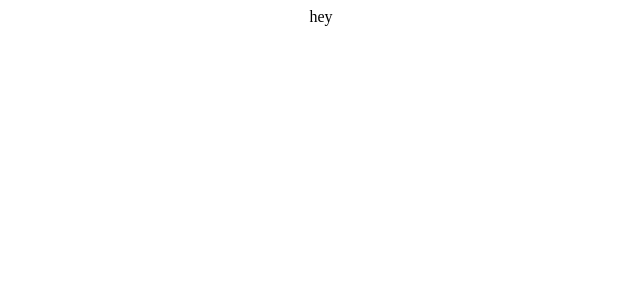
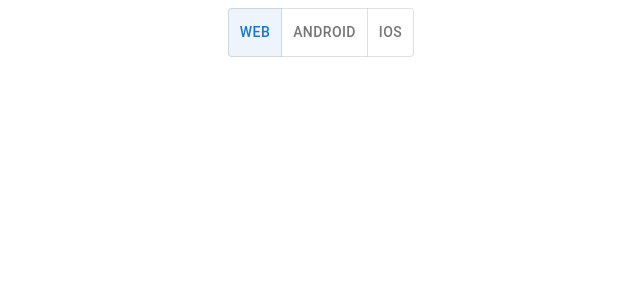
Before and after one commit to AlexanderLeino/hashnode-hackathon, a React (Create React App) app in the folder client/: page / in a window 1280 px wide. Shown: the top 300 px of the page, without its empty margins (319-959 px from the left). Built offline with nearby package versions, Linux system fonts and the light colour scheme; the HTML template or start-up script is replaced by a standard one.

Commit message:
material ui established folder structure in place

```diff
--- a/client/src/App.js
+++ b/client/src/App.js
@@ -1,11 +1,11 @@
 import React from 'react';
 import './App.css';
-
+import Button from './components/Button'
 
 function App() {
   return (
     <div className="App">
-      hey
+      <Button />
     </div>
   );
 }
--- /dev/null
+++ b/client/src/components/Button.js
@@ -0,0 +1,24 @@
+import * as React from 'react';
+import ToggleButton from '@mui/material/ToggleButton';
+import ToggleButtonGroup from '@mui/material/ToggleButtonGroup';
+
+export default function ColorToggleButton() {
+  const [alignment, setAlignment] = React.useState('web');
+
+  const handleChange = (event, newAlignment) => {
+    setAlignment(newAlignment);
+  };
+
+  return (
+    <ToggleButtonGroup
+      color="primary"
+      value={alignment}
+      exclusive
+      onChange={handleChange}
+    >
+      <ToggleButton value="web">Web</ToggleButton>
+      <ToggleButton value="android">Android</ToggleButton>
+      <ToggleButton value="ios">iOS</ToggleButton>
+    </ToggleButtonGroup>
+  );
+}
```
